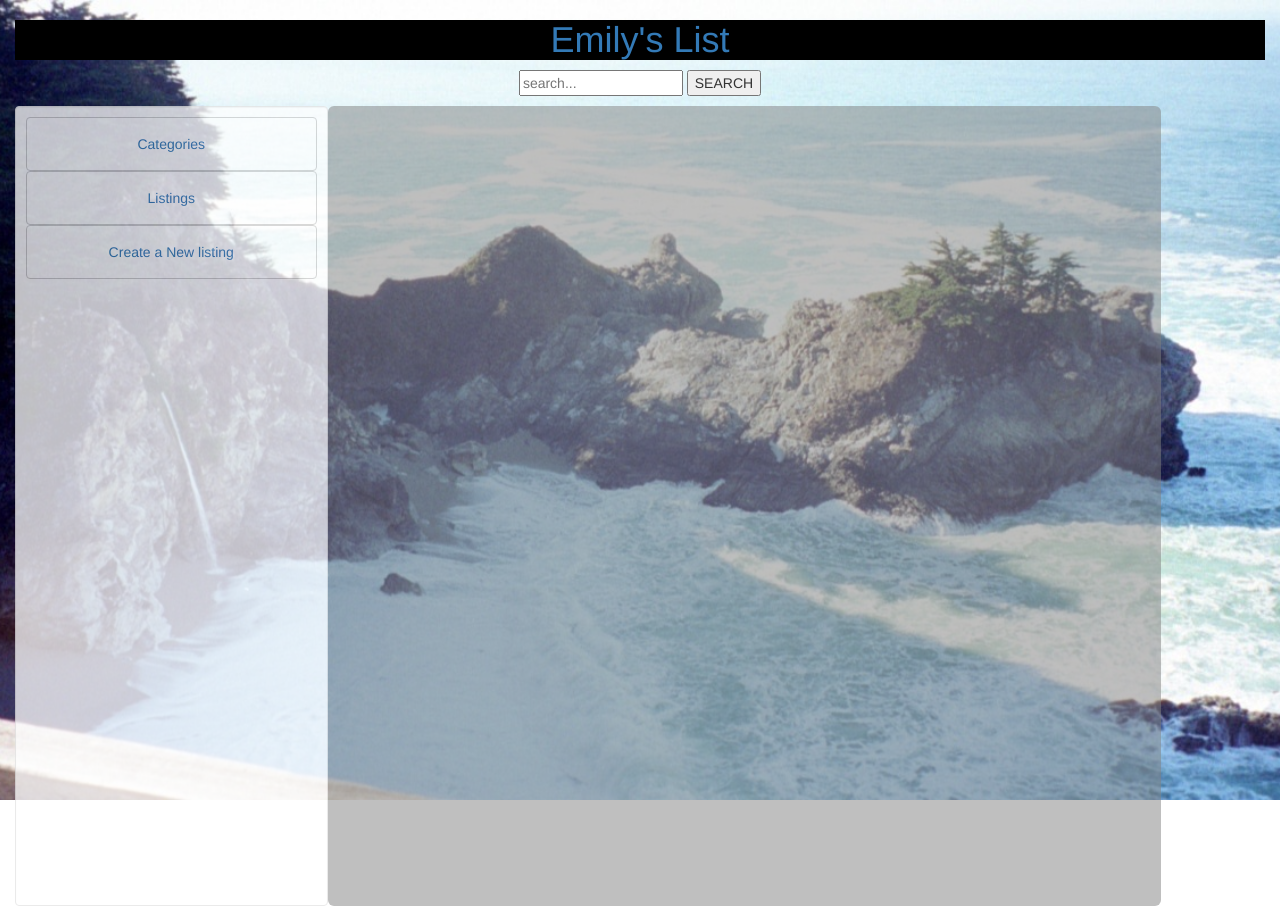
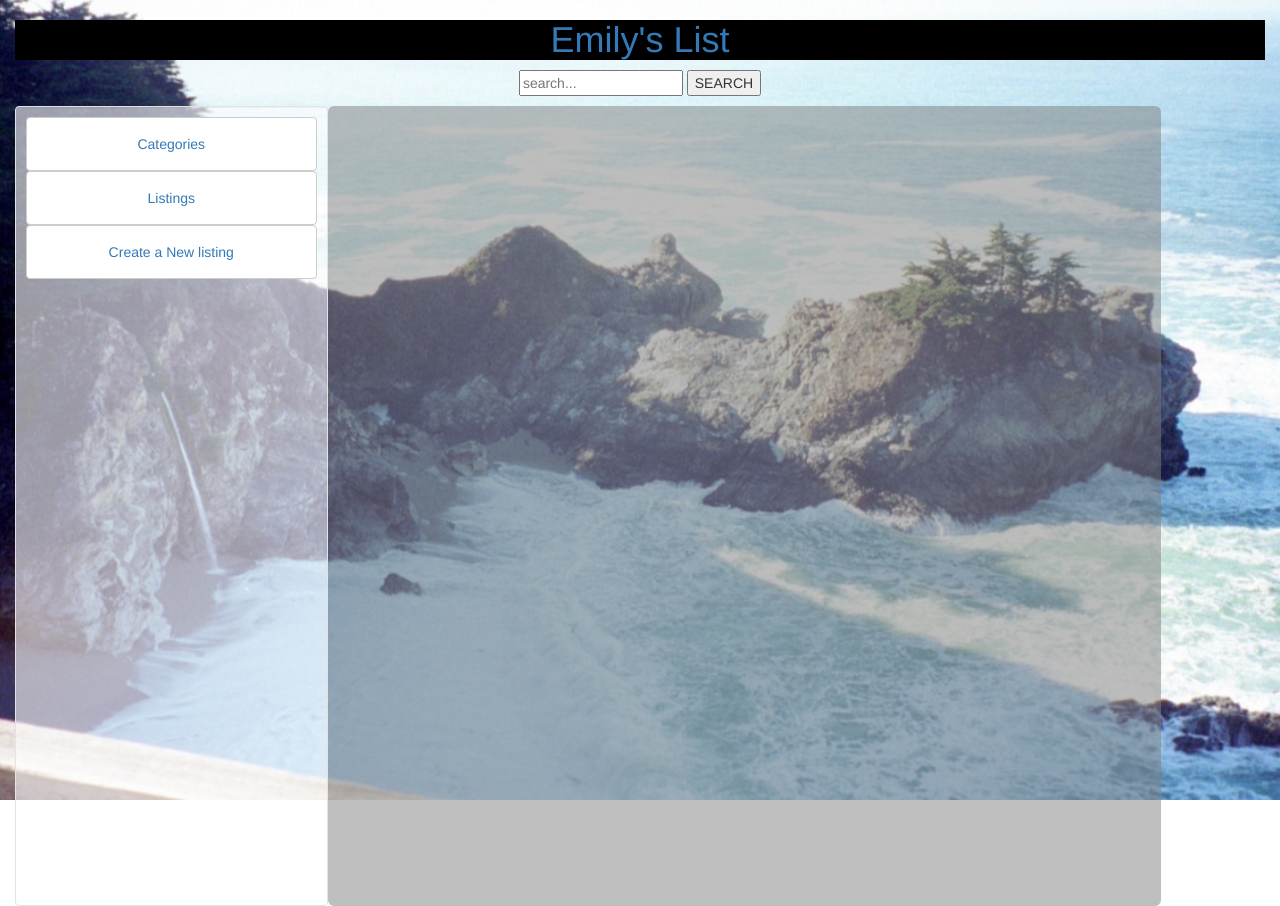
Before and after one commit to Emscan/emilyslist, a Flask app: page /search_results in a window 1280 px wide. Run offline with Flask 2, Linux system fonts and the light colour scheme; parts of the project's set-up code (start-up, migrations or seed data) failed here and were passed over; some libraries are stand-ins or nearby versions.

Commit message:
fixes interface and create lsiting typos

```diff
--- a/static/style.css
+++ b/static/style.css
@@ -22,19 +22,17 @@
 
 #main {
 	height: 100%;
-	background: gray;
-	opacity: 0.5;
+	background-color: rgba(127, 127, 127, 0.5);
 	font-weight:
 }
 
 #left-panel {
 	height: 100%;
-	background: black;
-	background-color: white;
+	background-color: rgba(255, 255, 255, 0.6);
 	padding: 10px;
-	opacity: 0.75;
+
 }
 
-#inner-text {
-	opacity: 1;
+#flash {
+	color: red;
 }
```
Also changed, not shown: blueprints/listings.py (+6 -4 lines), templates/create_listing.html (+5 -10 lines), templates/edit_listing.html (+3 -6 lines).
